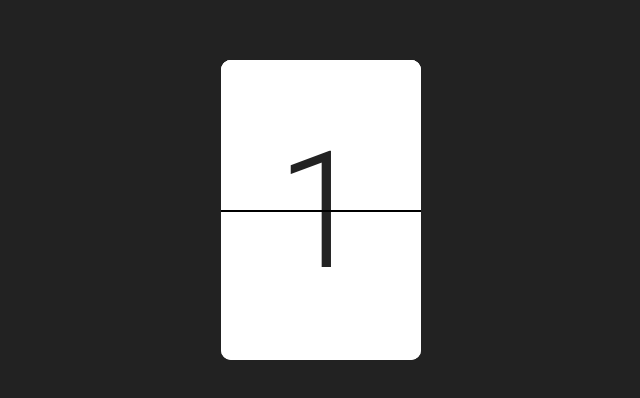
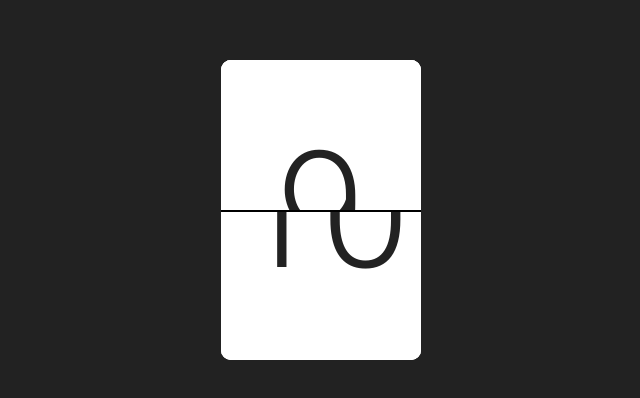
Before and after one commit to gomesphoto/number-flipper, a React (Create React App) app: page / in a window 1280 px wide. Shown: the part 190-588 px from the top of the page, without its empty margins (319-959 px from the left). Built offline with nearby package versions, Linux system fonts and the light colour scheme.

Commit message:
increment value

```diff
--- a/package.json
+++ b/package.json
@@ -3,6 +3,7 @@
   "version": "0.1.0",
   "private": true,
   "dependencies": {
+    "prop-types": "^15.5.10",
     "react": "^15.6.1",
     "react-dom": "^15.6.1",
     "react-scripts": "1.0.10",
--- a/src/App.js
+++ b/src/App.js
@@ -15,12 +15,12 @@ const StyledWrapper = styled.div`
 
 class App extends Component {
   state = {
-    invert: false
+    target: 10
   }
   render() {
     return (
       <StyledWrapper>
-        <Card />
+        <Card target={this.state.target} />
       </StyledWrapper>
     );
   }
--- a/src/Card.js
+++ b/src/Card.js
@@ -1,6 +1,17 @@
 import React, { Component } from 'react';
-import styled from 'styled-components';
+import PropTypes from 'prop-types';
+import styled, { keyframes } from 'styled-components';
 import { colors, transitions } from './styles';
+
+const flip = keyframes`
+  0% { transform: rotateX(0); }
+  100% { transform: rotateX(-180deg); }
+`;
+
+const invert = keyframes`
+  0% { transform: rotateX(180deg); }
+  100% { transform: rotateX(0); }
+`;
 
 const StyledCardContainer = styled.div`
   width: 200px;
@@ -20,8 +31,9 @@ const StyledCard = styled.div`
 const StyledCardTop = styled(StyledCard)`
   height: 50%;
   overflow: hidden;
+  z-index: 2;
   border-radius: 10px 10px 0 0;
-  transform: rotateX(${({ invert }) => invert ? '-180deg' : 0});
+  animation: ${flip} 0.5s ease-in-out;
   transform-origin: bottom;
   & > div {
     background: white;
@@ -51,7 +63,7 @@ const StyledCardContent = styled.div`
   display: flex;
   align-items: center;
   justify-content: center;
-  transform: rotateX(${({ invert }) => invert ? '-180deg' : 0});
+  animation: ${flip} 0.5s ease-in-out;
 `;
 
 const StyledCardFront = styled(StyledCardContent)`
@@ -60,29 +72,43 @@ const StyledCardFront = styled(StyledCardContent)`
 
 const StyledCardBack = styled(StyledCardContent)`
   transition: ${transitions.long};
-  transform: rotateX(${({ invert }) => invert ? 0 : '180deg'});
+  animation: ${invert} 0.5s ease-in-out;
 `;
+
+let interval;
 
 class Card extends Component {
   state = {
-    invert: false
+    current: 1
+  }
+  increment = () => {
+    if (this.state.current >= this.props.target) return clearInterval(interval);
+    this.setState({ current: this.state.current + 1 });
+  }
+  componentDidMount() {
+    interval = setInterval(this.increment, 700);
   }
   render() {
+    const { ...otherProps } = this.props;
     return (
-      <StyledCardContainer onClick={() => this.setState({ invert: !this.state.invert })}>
+      <StyledCardContainer {...otherProps}>
         <StyledCardTop>
-          <StyledCardFront>2</StyledCardFront>
+          <StyledCardFront>{this.state.current}</StyledCardFront>
         </StyledCardTop>
-        <StyledCardTop invert={this.state.invert}>
-          <StyledCardFront>1</StyledCardFront>
+        <StyledCardTop>
+          <StyledCardFront>{this.state.current - 1}</StyledCardFront>
         </StyledCardTop>
-        <StyledCardBottom invert={this.state.invert}>
-          <StyledCardFront>1</StyledCardFront>
-          <StyledCardBack invert={this.state.invert}>2</StyledCardBack>
+        <StyledCardBottom>
+          <StyledCardFront>{this.state.current - 1}</StyledCardFront>
+          <StyledCardBack>{this.state.current}</StyledCardBack>
         </StyledCardBottom>
       </StyledCardContainer>
     );
   }
 }
 
+Card.propTypes = {
+  target: PropTypes.number.isRequired
+}
+
 export default Card;
```
